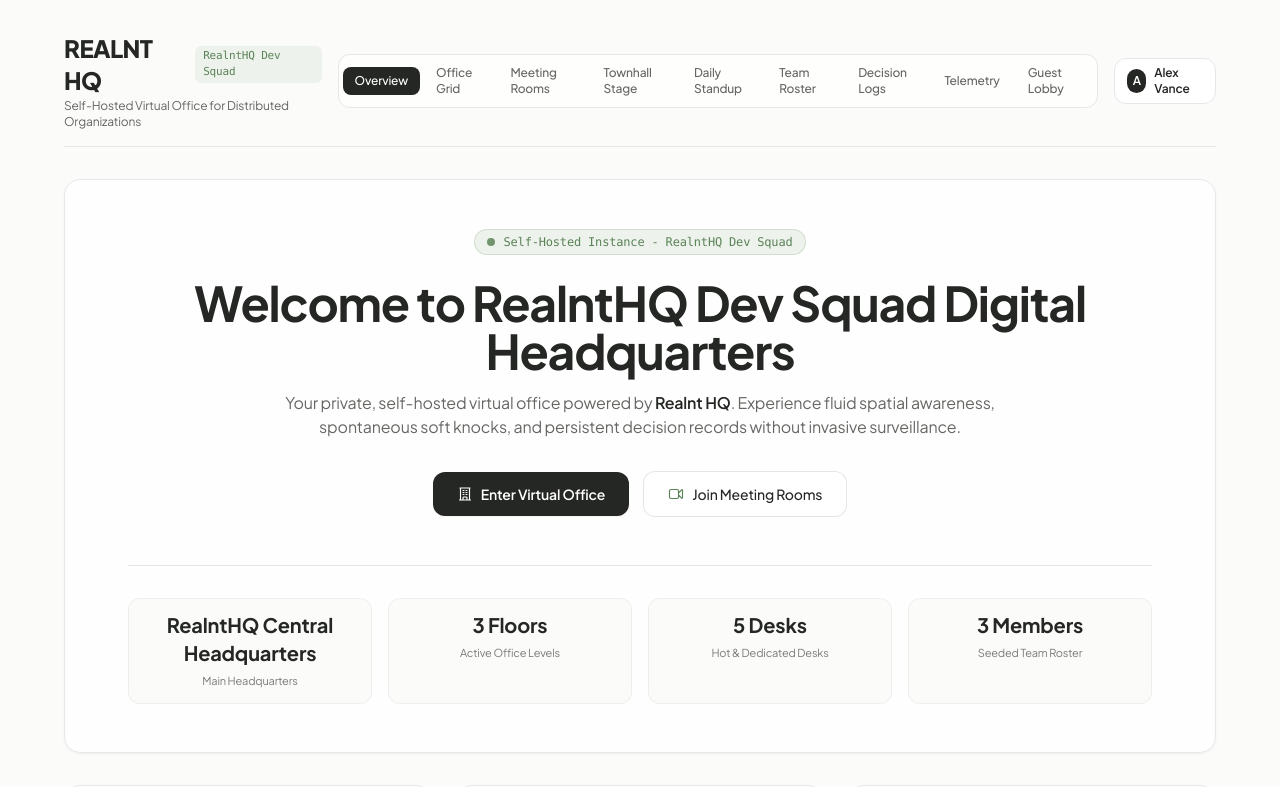
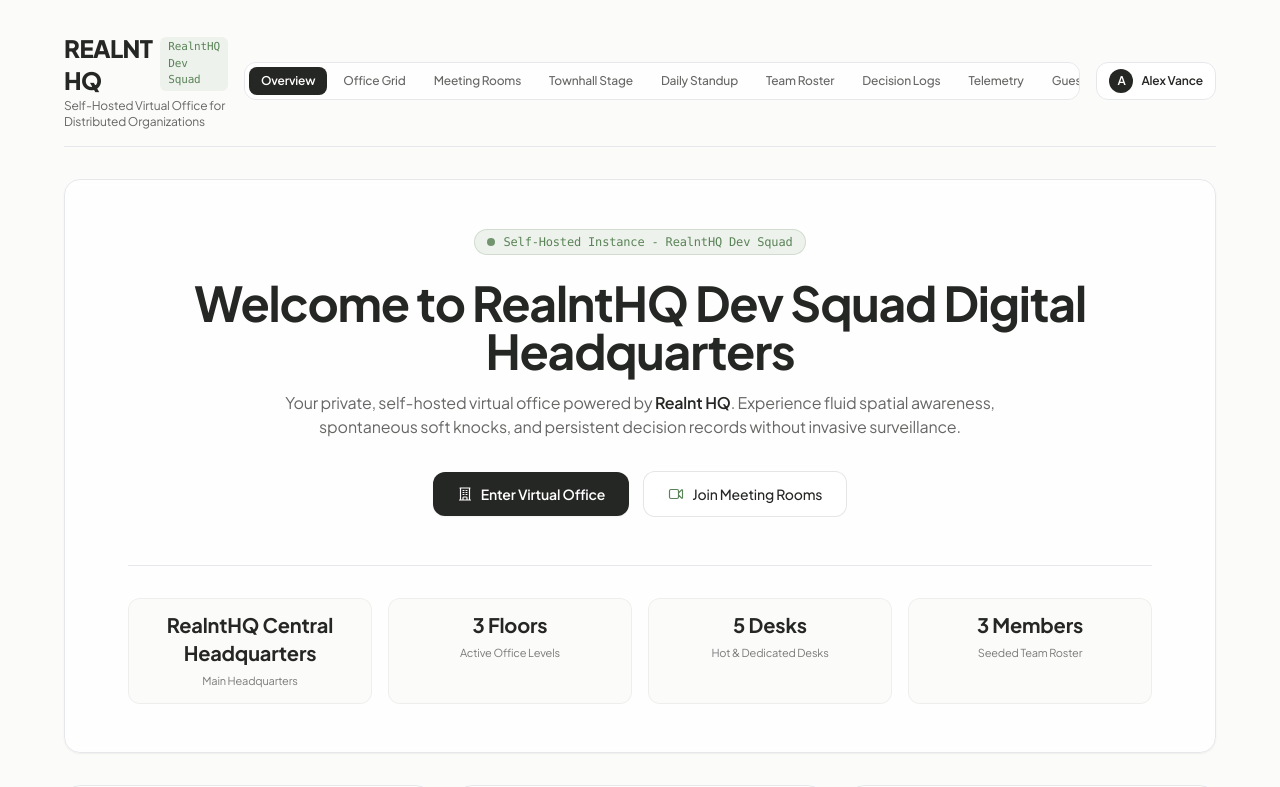
Before and after one commit to gtkrshnaaa/realnthq, a Next.js app in the folder client/: page / in a window 1280 px wide. Shown: the top 787 px of the page. Built offline with nearby package versions, Linux system fonts and the light colour scheme; no server answers.

Commit message:
style(header): center navigation menu using 3-column grid layout

```diff
--- a/client/src/components/navigation/header.tsx
+++ b/client/src/components/navigation/header.tsx
@@ -54,8 +54,9 @@
   ];
 
   return (
-    <header className="flex flex-col md:flex-row items-start md:items-center justify-between gap-4 pb-4 border-b border-black/8">
-      <div className="flex flex-col sm:flex-row sm:items-center gap-4">
+    <header className="flex flex-col lg:grid lg:grid-cols-[1fr_auto_1fr] items-start lg:items-center gap-4 pb-4 border-b border-black/8">
+      {/* Left: Brand Identity */}
+      <div className="flex items-center">
         <div>
           <div className="flex items-center gap-2">
             <Link href="/" className="text-2xl font-black tracking-tight text-[#252724] hover:opacity-90">
@@ -69,17 +70,19 @@
             Self-Hosted Virtual Office for Distributed Organizations
           </p>
         </div>
+      </div>
 
-        <nav className="flex items-center gap-1 p-1 bg-white/70 rounded-xl border border-black/8 text-xs font-medium">
+      {/* Center: Navigation Menu */}
+      <nav className="flex items-center gap-1 p-1 bg-white/70 rounded-xl border border-black/8 text-xs font-medium justify-self-center overflow-x-auto max-w-full">
         {navItems.map((item) => {
           const isActive = activePath === item.href;
           return (
             <Link
               key={item.href}
               href={item.href}
-                className={`px-3 py-1.5 rounded-lg transition-all ${
+              className={`px-3 py-1.5 rounded-lg whitespace-nowrap transition-all ${
                 isActive
-                    ? 'bg-[#252724] text-white shadow-xs'
+                  ? 'bg-[#252724] text-white shadow-xs font-semibold'
                   : 'text-[#252724]/70 hover:text-[#252724] hover:bg-black/5'
               }`}
             >
@@ -88,9 +91,9 @@
           );
         })}
       </nav>
-      </div>
 
-      <div className="flex items-center gap-3">
+      {/* Right: User Profile & Status */}
+      <div className="flex items-center gap-3 justify-self-end">
         {onUpdateStatus && (
           <StatusSelector
             currentStatus={currentUser.status}
@@ -100,12 +103,12 @@
         )}
         <Link
           href="/login"
-          className="flex items-center gap-2 px-3 py-1.5 rounded-xl bg-white border border-black/8 shadow-xs hover:border-black/20 transition-all"
+          className="flex items-center gap-2 px-3 py-1.5 rounded-xl bg-white border border-black/8 shadow-xs hover:border-black/20 transition-all shrink-0"
         >
           <div className="w-6 h-6 rounded-full bg-[#252724] text-white flex items-center justify-center text-xs font-semibold">
             {currentUser.fullName.charAt(0)}
           </div>
-          <span className="text-xs font-semibold text-[#252724]">
+          <span className="text-xs font-semibold text-[#252724] whitespace-nowrap">
             {currentUser.fullName}
           </span>
         </Link>
```
Lines whose indentation alone changed are shown as unchanged.
